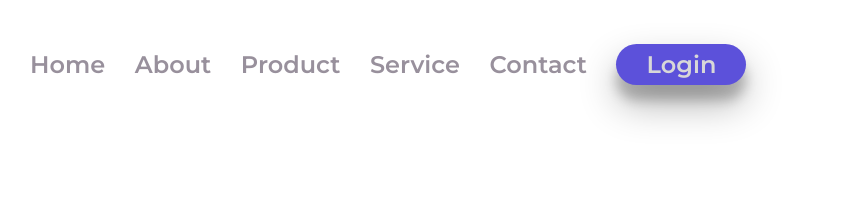
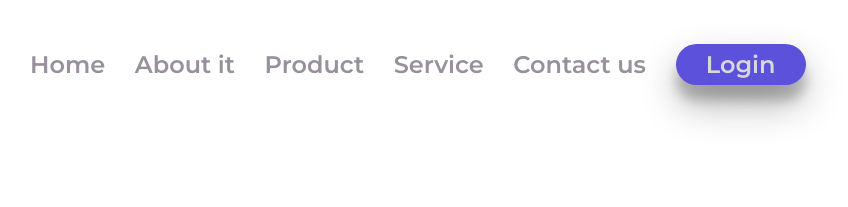
Before and after one commit to 198725/GitHub, a plain HTML site: page Projeto PetStore/index.html in a window 1280 px wide. Shown: the top 207 px of the page, without its empty margins (46-894 px from the left). Drawn offline with Linux system fonts and the light colour scheme.

Commit message:
Alteracoes no header do meu projeto

```diff
--- a/Projeto PetStore/index.html
+++ b/Projeto PetStore/index.html
@@ -17,10 +17,10 @@
 <body>
     <header class="link-nav">
         <a href="" class="link-nav">Home</a>
-        <a href="" class="link-nav">About</a>
+        <a href="" class="link-nav">About it</a>
         <a href="" class="link-nav">Product</a>
         <a href="" class="link-nav">Service</a>
-        <a href="" class="link-nav">Contact</a>
+        <a href="" class="link-nav">Contact us</a>
         <button class="button-header">Login</button>
     </header>
 
```
